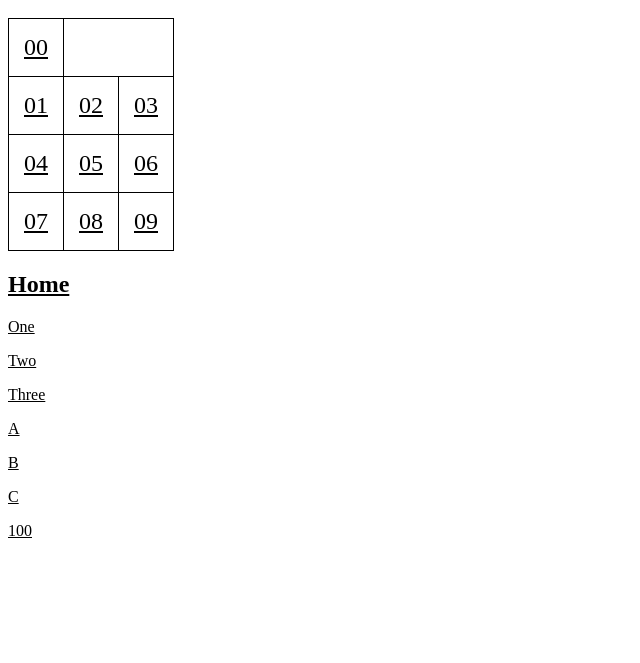
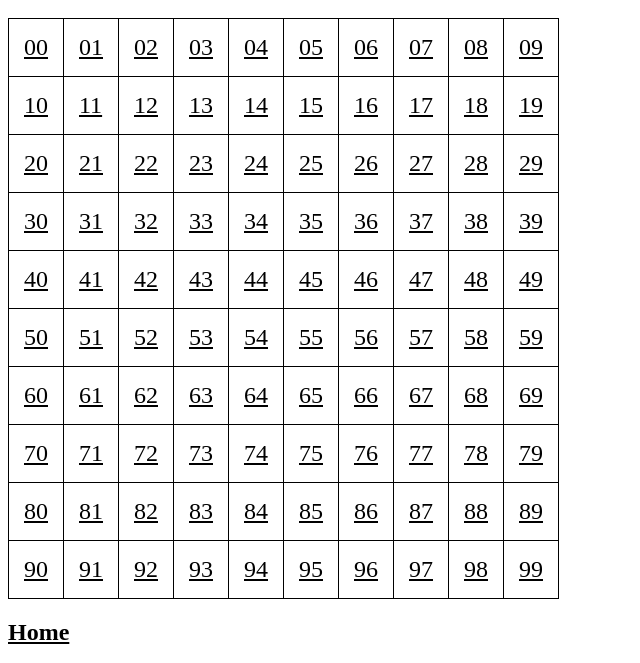
Before and after one commit to maridew/rainbow, a plain HTML site: page 100/100.html in a window 1280 px wide. Shown: the part 120-783 px from the top of the page, without its empty margins (0-640 px from the left). Drawn offline with Linux system fonts and the light colour scheme.

Commit message:
update 100

```diff
--- a/100/100.html
+++ b/100/100.html
@@ -11,21 +11,123 @@
 <table>
 <tr>
 <td><a href="/rainbow/100/00.html">00</a></td>
-</tr>
-<tr>
 <td><a href="/rainbow/100/01.html">01</a></td>
 <td><a href="/rainbow/100/02.html">02</a></td>
 <td><a href="/rainbow/100/03.html">03</a></td>
-</tr>
-<tr>
 <td><a href="/rainbow/100/04.html">04</a></td>
 <td><a href="/rainbow/100/05.html">05</a></td>
 <td><a href="/rainbow/100/06.html">06</a></td>
-</tr>
-<tr>
 <td><a href="/rainbow/100/07.html">07</a></td>
 <td><a href="/rainbow/100/08.html">08</a></td>
 <td><a href="/rainbow/100/09.html">09</a></td>
+</tr>
+<tr>
+<td><a href="/rainbow/100/10.html">10</a></td>
+<td><a href="/rainbow/100/11.html">11</a></td>
+<td><a href="/rainbow/100/12.html">12</a></td>
+<td><a href="/rainbow/100/13.html">13</a></td>
+<td><a href="/rainbow/100/14.html">14</a></td>
+<td><a href="/rainbow/100/15.html">15</a></td>
+<td><a href="/rainbow/100/16.html">16</a></td>
+<td><a href="/rainbow/100/17.html">17</a></td>
+<td><a href="/rainbow/100/18.html">18</a></td>
+<td><a href="/rainbow/100/19.html">19</a></td>
+</tr>
+<tr>
+<td><a href="/rainbow/100/20.html">20</a></td>
+<td><a href="/rainbow/100/21.html">21</a></td>
+<td><a href="/rainbow/100/22.html">22</a></td>
+<td><a href="/rainbow/100/23.html">23</a></td>
+<td><a href="/rainbow/100/24.html">24</a></td>
+<td><a href="/rainbow/100/25.html">25</a></td>
+<td><a href="/rainbow/100/26.html">26</a></td>
+<td><a href="/rainbow/100/27.html">27</a></td>
+<td><a href="/rainbow/100/28.html">28</a></td>
+<td><a href="/rainbow/100/29.html">29</a></td>
+</tr>
+<tr>
+<td><a href="/rainbow/100/30.html">30</a></td>
+<td><a href="/rainbow/100/31.html">31</a></td>
+<td><a href="/rainbow/100/32.html">32</a></td>
+<td><a href="/rainbow/100/33.html">33</a></td>
+<td><a href="/rainbow/100/34.html">34</a></td>
+<td><a href="/rainbow/100/35.html">35</a></td>
+<td><a href="/rainbow/100/36.html">36</a></td>
+<td><a href="/rainbow/100/37.html">37</a></td>
+<td><a href="/rainbow/100/38.html">38</a></td>
+<td><a href="/rainbow/100/39.html">39</a></td>
+</tr>
+<tr>
+<td><a href="/rainbow/100/40.html">40</a></td>
+<td><a href="/rainbow/100/41.html">41</a></td>
+<td><a href="/rainbow/100/42.html">42</a></td>
+<td><a href="/rainbow/100/43.html">43</a></td>
+<td><a href="/rainbow/100/44.html">44</a></td>
+<td><a href="/rainbow/100/45.html">45</a></td>
+<td><a href="/rainbow/100/46.html">46</a></td>
+<td><a href="/rainbow/100/47.html">47</a></td>
+<td><a href="/rainbow/100/48.html">48</a></td>
+<td><a href="/rainbow/100/49.html">49</a></td>
+</tr>
+<tr>
+<td><a href="/rainbow/100/50.html">50</a></td>
+<td><a href="/rainbow/100/51.html">51</a></td>
+<td><a href="/rainbow/100/52.html">52</a></td>
+<td><a href="/rainbow/100/53.html">53</a></td>
+<td><a href="/rainbow/100/54.html">54</a></td>
+<td><a href="/rainbow/100/55.html">55</a></td>
+<td><a href="/rainbow/100/56.html">56</a></td>
+<td><a href="/rainbow/100/57.html">57</a></td>
+<td><a href="/rainbow/100/58.html">58</a></td>
+<td><a href="/rainbow/100/59.html">59</a></td>
+</tr>
+<tr>
+<td><a href="/rainbow/100/60.html">60</a></td>
+<td><a href="/rainbow/100/61.html">61</a></td>
+<td><a href="/rainbow/100/62.html">62</a></td>
+<td><a href="/rainbow/100/63.html">63</a></td>
+<td><a href="/rainbow/100/64.html">64</a></td>
+<td><a href="/rainbow/100/65.html">65</a></td>
+<td><a href="/rainbow/100/66.html">66</a></td>
+<td><a href="/rainbow/100/67.html">67</a></td>
+<td><a href="/rainbow/100/68.html">68</a></td>
+<td><a href="/rainbow/100/69.html">69</a></td>
+</tr>
+<tr>
+<td><a href="/rainbow/100/70.html">70</a></td>
+<td><a href="/rainbow/100/71.html">71</a></td>
+<td><a href="/rainbow/100/72.html">72</a></td>
+<td><a href="/rainbow/100/73.html">73</a></td>
+<td><a href="/rainbow/100/74.html">74</a></td>
+<td><a href="/rainbow/100/75.html">75</a></td>
+<td><a href="/rainbow/100/76.html">76</a></td>
+<td><a href="/rainbow/100/77.html">77</a></td>
+<td><a href="/rainbow/100/78.html">78</a></td>
+<td><a href="/rainbow/100/79.html">79</a></td>
+</tr>
+<tr>
+<td><a href="/rainbow/100/80.html">80</a></td>
+<td><a href="/rainbow/100/81.html">81</a></td>
+<td><a href="/rainbow/100/82.html">82</a></td>
+<td><a href="/rainbow/100/83.html">83</a></td>
+<td><a href="/rainbow/100/84.html">84</a></td>
+<td><a href="/rainbow/100/85.html">85</a></td>
+<td><a href="/rainbow/100/86.html">86</a></td>
+<td><a href="/rainbow/100/87.html">87</a></td>
+<td><a href="/rainbow/100/88.html">88</a></td>
+<td><a href="/rainbow/100/89.html">89</a></td>
+</tr>
+<tr>
+<td><a href="/rainbow/100/90.html">90</a></td>
+<td><a href="/rainbow/100/91.html">91</a></td>
+<td><a href="/rainbow/100/92.html">92</a></td>
+<td><a href="/rainbow/100/93.html">93</a></td>
+<td><a href="/rainbow/100/94.html">94</a></td>
+<td><a href="/rainbow/100/95.html">95</a></td>
+<td><a href="/rainbow/100/96.html">96</a></td>
+<td><a href="/rainbow/100/97.html">97</a></td>
+<td><a href="/rainbow/100/98.html">98</a></td>
+<td><a href="/rainbow/100/99.html">99</a></td>
 </tr>
 </table>
 
@@ -36,7 +138,7 @@
 <p><a href="/rainbow/def/a.html">A</a></p>
 <p><a href="/rainbow/def/b.html">B</a></p>
 <p><a href="/rainbow/def/c.html">C</a></p>
-<p><a href="/rainbow/100/100.html">100</a></p>
+<p><strong><a href="/rainbow/100/100.html">100</a></strong></p>
 </body>
 </html>
 
```
